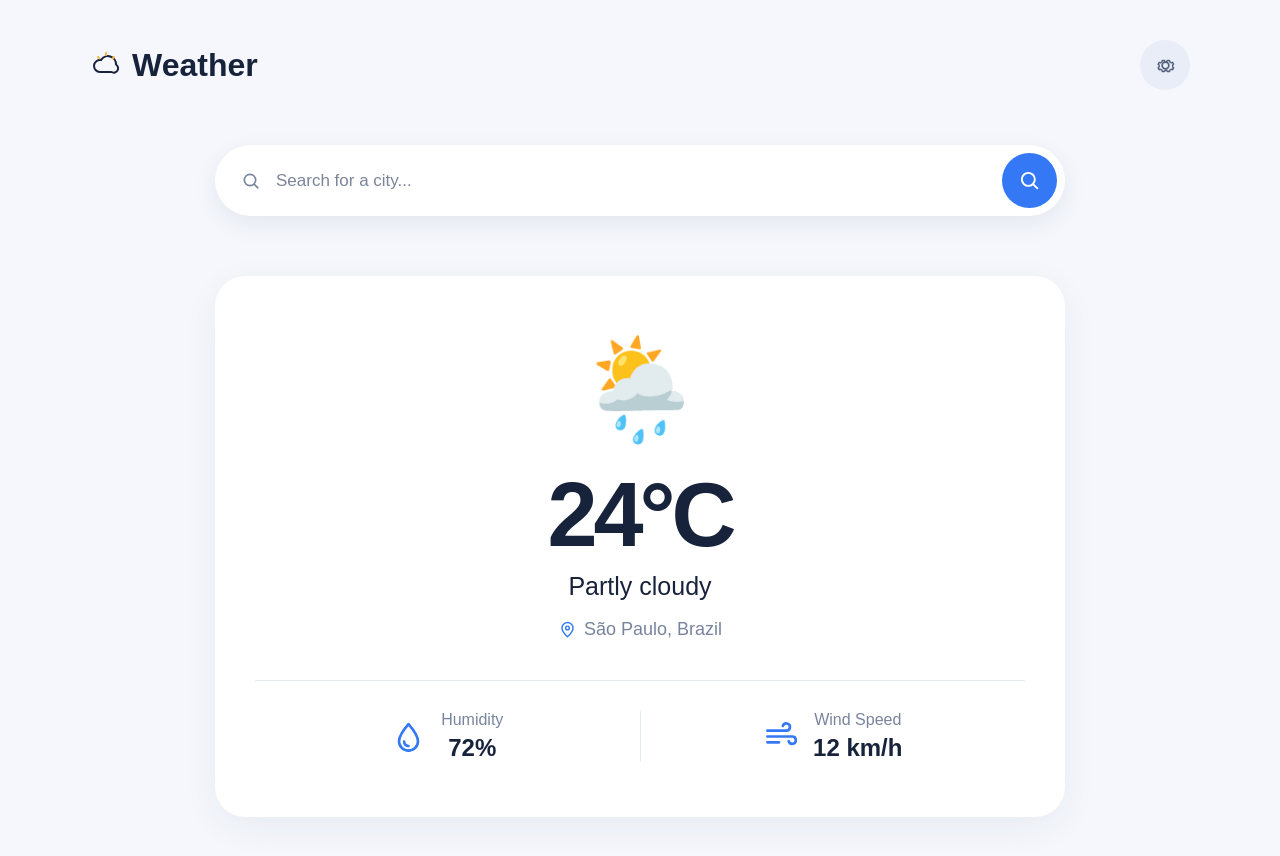
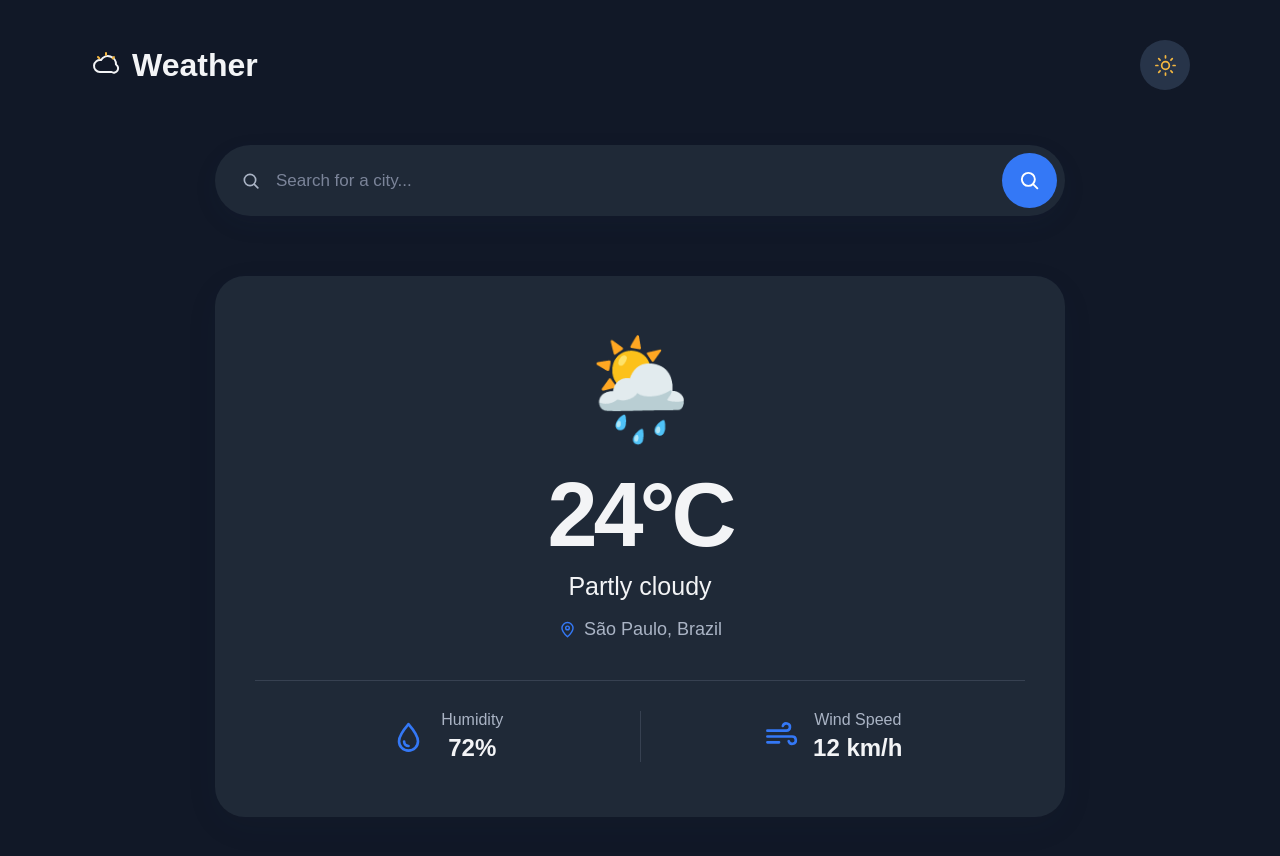
Before and after one commit to davi-sousa-queiroz/javascript-projects, a plain HTML site: page 16-weather-app/index.html in a window 1280 px wide. Both pictures are taken after a click on the button 1165 px from the left and 65 px from the top of the page. Drawn offline with Linux system fonts and the light colour scheme.

Commit message:
add light/dark mode.

```diff
--- a/16-weather-app/index.html
+++ b/16-weather-app/index.html
@@ -31,19 +31,43 @@
         </svg>
         Weather
       </h1>
-      <button class="settings-button" aria-label="Settings">
-        <svg viewBox="0 0 24 24" fill="none" aria-hidden="true">
+      <button
+        class="settings-button"
+        aria-label="Switch to dark mode"
+        aria-pressed="false"
+      >
+        <svg
+          class="moon-icon"
+          viewBox="0 0 24 24"
+          fill="none"
+          aria-hidden="true"
+        >
           <path
-            d="M12 8.5a3.5 3.5 0 1 0 0 7 3.5 3.5 0 0 0 0-7Z"
+            d="M20.2 15.3A8.5 8.5 0 0 1 8.7 3.8 8.5 8.5 0 1 0 20.2 15.3Z"
+            stroke="currentColor"
+            stroke-width="1.8"
+            stroke-linecap="round"
+            stroke-linejoin="round"
+          />
+        </svg>
+        <svg
+          class="sun-icon"
+          viewBox="0 0 24 24"
+          fill="none"
+          aria-hidden="true"
+        >
+          <circle
+            cx="12"
+            cy="12"
+            r="4"
             stroke="currentColor"
             stroke-width="1.8"
           />
           <path
-            d="m19.4 13.5 1.1.9-1.1 2-1.4-.5a7.8 7.8 0 0 1-1.6.9l-.2 1.5h-2.4l-.5-1.4a7.8 7.8 0 0 1-1.8 0l-.5 1.4H8.6l-.2-1.5a7.8 7.8 0 0 1-1.6-.9l-1.4.5-1.1-2 1.1-.9a7.7 7.7 0 0 1 0-1.9l-1.1-.9 1.1-2 1.4.5a7.8 7.8 0 0 1 1.6-.9l.2-1.5H11l.5 1.4a7.8 7.8 0 0 1 1.8 0l.5-1.4h2.4l.2 1.5a7.8 7.8 0 0 1 1.6.9l1.4-.5 1.1 2-1.1.9a7.7 7.7 0 0 1 0 1.9Z"
+            d="M12 2v2m0 16v2M4.93 4.93l1.42 1.42m11.3 11.3 1.42 1.42M2 12h2m16 0h2M4.93 19.07l1.42-1.42m11.3-11.3 1.42-1.42"
             stroke="currentColor"
-            stroke-width="1.5"
+            stroke-width="1.8"
             stroke-linecap="round"
-            stroke-linejoin="round"
           />
         </svg>
       </button>
--- a/16-weather-app/script.js
+++ b/16-weather-app/script.js
@@ -0,0 +1,5 @@
+const modeButton = document.querySelector('.settings-button')
+
+modeButton.addEventListener('click', () => {
+    document.body.classList.toggle('dark-mode')
+})
--- a/16-weather-app/styles.css
+++ b/16-weather-app/styles.css
@@ -12,8 +12,6 @@ body {
     min-height: 100vh;
     padding: 40px;
 }
-
-/* Header */
 
 .header {
     display: flex;
@@ -53,14 +51,53 @@ body {
     height: 23px;
 }
 
-/* Main container */
+.sun-icon {
+    display: none;
+}
+
+.dark-mode {
+    background: #111827;
+    color: #f3f4f6;
+}
+
+.dark-mode .settings-button {
+    background: #273449;
+    color: #f4b740;
+}
+
+.dark-mode .moon-icon {
+    display: none;
+}
+
+.dark-mode .sun-icon {
+    display: block;
+}
+
+.dark-mode .search-container,
+.dark-mode .weather-container {
+    background: #1f2937;
+}
+
+.dark-mode .search-container input {
+    color: #f3f4f6;
+}
+
+.dark-mode .search-icon,
+.dark-mode .location,
+.dark-mode .humidity-text,
+.dark-mode .wind-text {
+    color: #aab4c5;
+}
+
+.dark-mode .infos,
+.dark-mode .humidity-box {
+    border-color: #374151;
+}
 
 .main-container {
     max-width: 850px;
     margin: 0 auto;
 }
-
-/* Search bar */
 
 .search-container {
     display: flex;
@@ -120,8 +157,6 @@ body {
     background: #2464df;
 }
 
-/* Weather card */
-
 .weather-container {
     background: white;
     border-radius: 30px;
@@ -163,8 +198,6 @@ body {
     height: 19px;
     color: #3478f6;
 }
-
-/* Weather information */
 
 .infos {
     display: flex;
@@ -209,8 +242,6 @@ body {
     font-size: 24px;
     font-weight: 600;
 }
-
-/* Mobile responsiveness */
 
 @media (max-width: 600px) {
     body {
```
